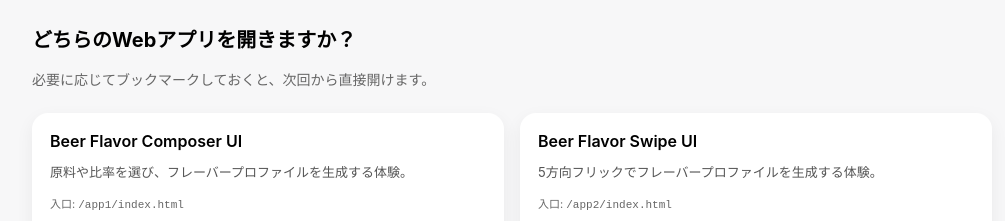
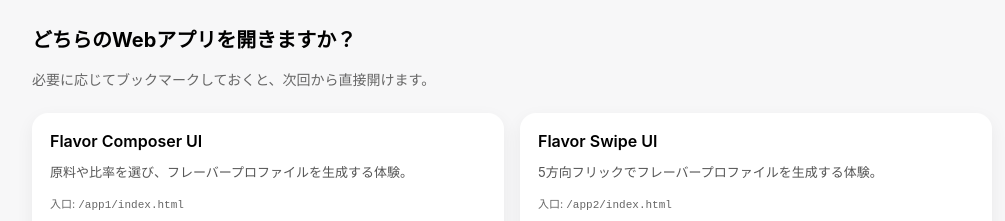
Before and after one commit to tomonoriinoue/DLink, a plain HTML site: page index.html in a window 1280 px wide. Shown: the top 221 px of the page, without its empty margins (128-1133 px from the left). Drawn offline with Linux system fonts and the light colour scheme.

Commit message:
Update index.html

```diff
--- a/index.html
+++ b/index.html
@@ -51,7 +51,7 @@
     <section class="grid">
       <!-- アプリA -->
       <article class="card">
-        <div class="title">Beer Flavor Composer UI</div>
+        <div class="title">Flavor Composer UI</div>
         <div class="desc">原料や比率を選び、フレーバープロファイルを生成する体験。</div>
         <div class="badge">入口: <code>/app1/index.html</code></div>
         <a class="btn primary" href="./app1/">Open App A</a>
@@ -60,7 +60,7 @@
 
       <!-- アプリB -->
       <article class="card">
-        <div class="title">Beer Flavor Swipe UI</div>
+        <div class="title">Flavor Swipe UI</div>
         <div class="desc">5方向フリックでフレーバープロファイルを生成する体験。</div>
         <div class="badge">入口: <code>/app2/index.html</code></div>
         <a class="btn primary" href="./app2/">Open App B</a>
```
